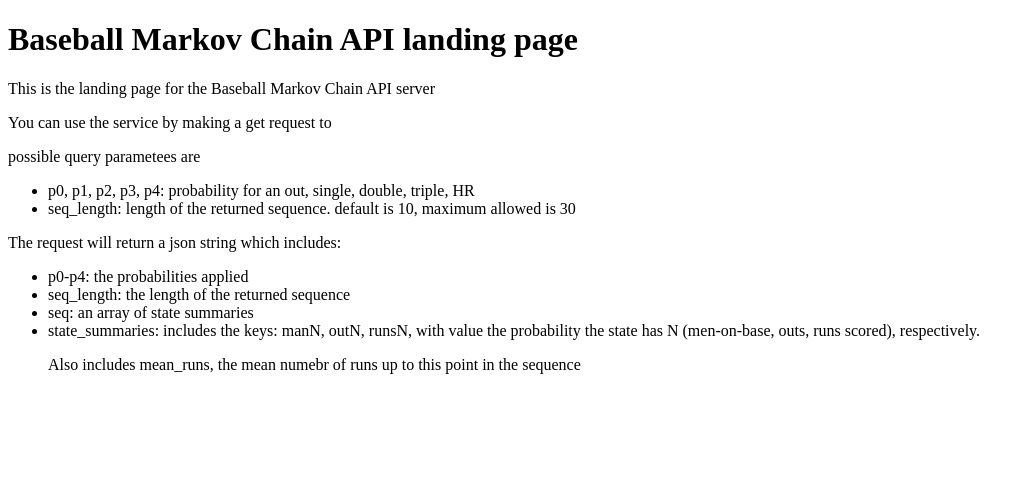
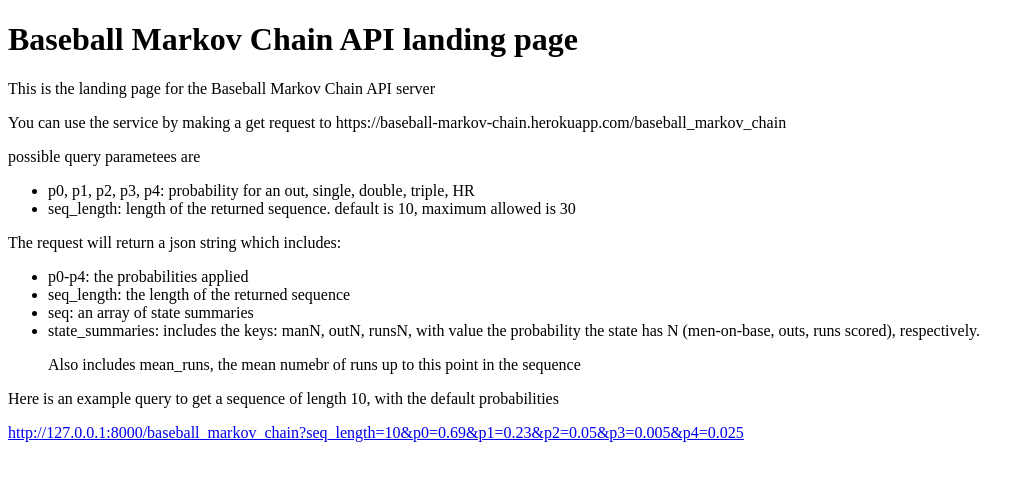
Before and after one commit to bdilday/baseball_markov_chain_api, a Flask app: page / in a window 1280 px wide. Shown: the top 481 px of the page, without its empty margins (0-1031 px from the left). Run offline with Flask 2, Linux system fonts and the light colour scheme.

Commit message:
updated index file

```diff
--- a/templates/index.html
+++ b/templates/index.html
@@ -10,7 +10,7 @@
 
 <div>
     <p>This is the landing page for the Baseball Markov Chain API server</p>
-    <p>You can use the service by making a get request to </p>
+    <p>You can use the service by making a get request to https://baseball-markov-chain.herokuapp.com/baseball_markov_chain</p>
     <p>possible query parametees are</p>
     <ul>
         <li>p0, p1, p2, p3, p4: probability for an out, single, double, triple, HR</li>
@@ -28,6 +28,9 @@
         Also includes mean_runs, the mean numebr of runs up to this point in the sequence</li>
     </p>
     </ul>
+
+    <p>Here is an example query to get a sequence of length 10, with the default probabilities</p>
+   <a href="https://baseball-markov-chain.herokuapp.com/baseball_markov_chain?seq_length=10&p0=0.69&p1=0.23&p2=0.05&p3=0.005&p4=0.025" target="_new">http://127.0.0.1:8000/baseball_markov_chain?seq_length=10&p0=0.69&p1=0.23&p2=0.05&p3=0.005&p4=0.025</a>
 </div>
 </body>
 </html>
```
